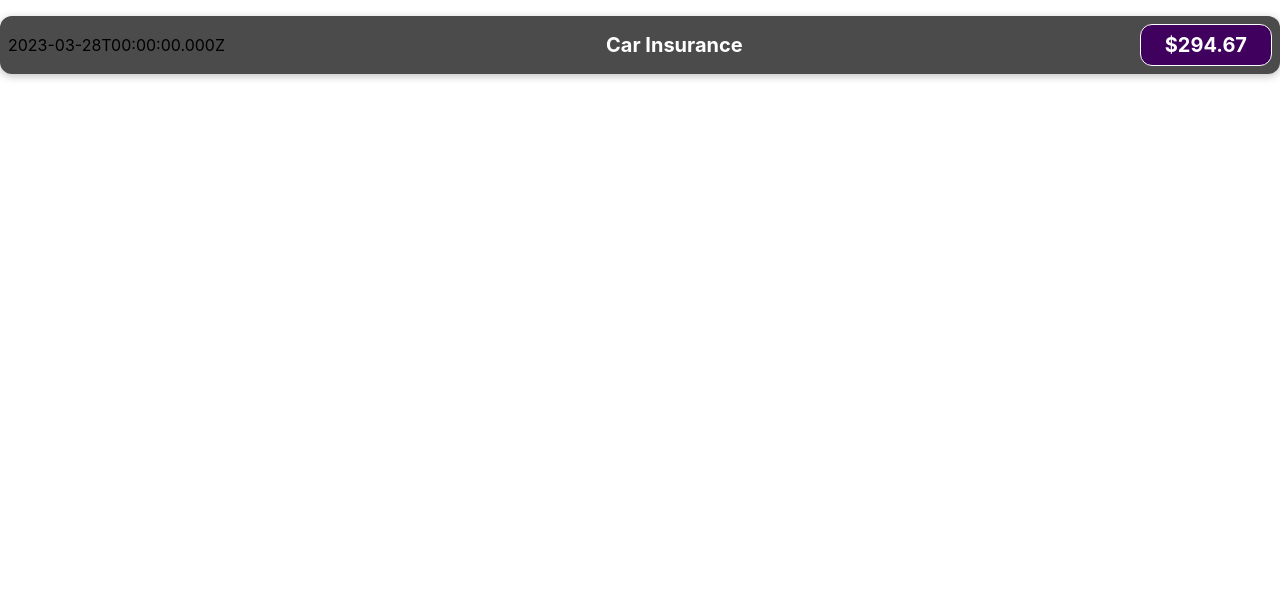
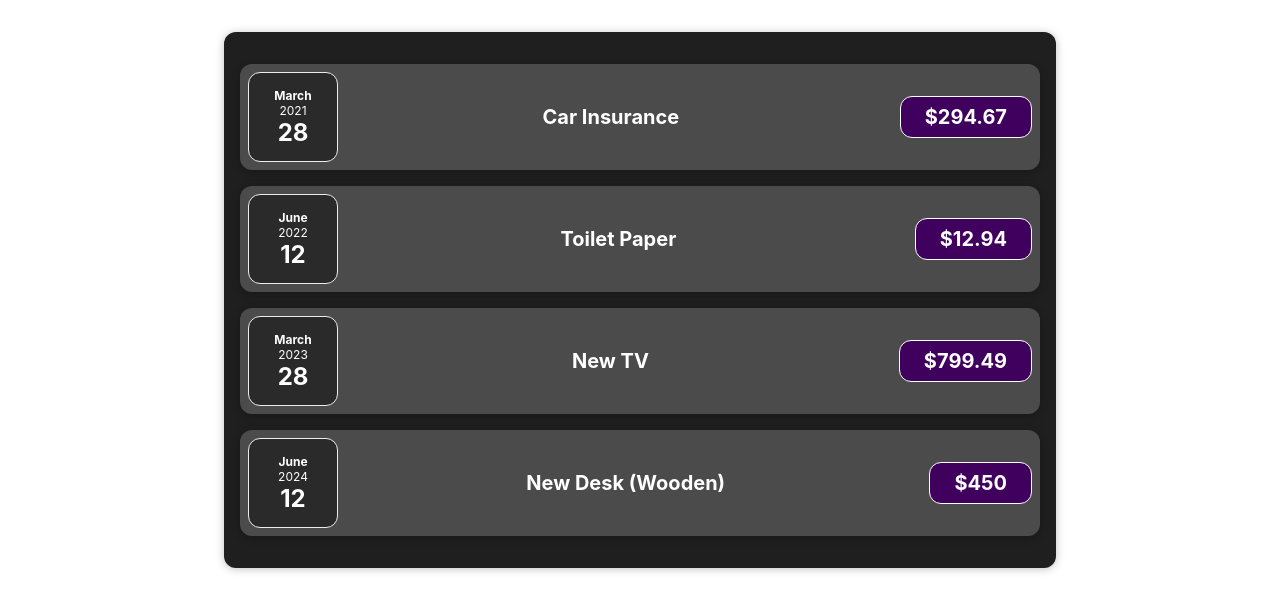
Before and after one commit to TheShadowbyte/expense-tracker, a React (Create React App) app: page / in a window 1280 px wide. Shown: the top 612 px of the page. Built offline with nearby package versions, Linux system fonts and the light colour scheme.

Commit message:
Created the Expenses component

```diff
--- a/src/App.js
+++ b/src/App.js
@@ -1,14 +1,14 @@
-import logo from './logo.svg';
 import './App.css';
-import './components/ExpenseItem';
-import ExpenseItem from "./components/ExpenseItem";
+import Expenses from "./components/Expenses";
 
 function App() {
+
   return (
     <div className="App">
-        <ExpenseItem></ExpenseItem>
+        <Expenses />
     </div>
   );
+
 }
 
 export default App;
--- /dev/null
+++ b/src/components/ExpenseDate.css
@@ -0,0 +1,26 @@
+.expense-date {
+    display: flex;
+    flex-direction: column;
+    width: 5.5rem;
+    height: 5.5rem;
+    border: 1px solid #ececec;
+    background-color: #2a2a2a;
+    color: white;
+    border-radius: 12px;
+    align-items: center;
+    justify-content: center;
+}
+
+.expense-date__month {
+    font-size: 0.75rem;
+    font-weight: bold;
+}
+
+.expense-date__year {
+    font-size: 0.75rem;
+}
+
+.expense-date__day {
+    font-size: 1.5rem;
+    font-weight: bold;
+}
--- /dev/null
+++ b/src/components/ExpenseDate.js
@@ -0,0 +1,18 @@
+import './ExpenseDate.css';
+
+function ExpenseDate(props) {
+
+    const month = props.date.toLocaleString('en', {month: 'long'});
+    const year = props.date.getFullYear();
+    const day = props.date.toLocaleString('en', {day: '2-digit'});
+
+    return (
+        <div className="expense-date">
+            <div className="expense-date__month">{month}</div>
+            <div className="expense-date__year">{year}</div>
+            <div className="expense-date__day">{day}</div>
+        </div>
+    );
+}
+
+export default ExpenseDate;
--- a/src/components/ExpenseItem.js
+++ b/src/components/ExpenseItem.js
@@ -1,15 +1,15 @@
 import './ExpenseItem.css';
+import './ExpenseDate';
+import ExpenseDate from "./ExpenseDate";
 
-function ExpenseItem() {
-    const expenseDate = new Date(2023, 2, 28);
-    const expenseTitle = 'Car Insurance';
-    const expenseAmount = 294.67;
+function ExpenseItem(props) {
+
     return (
         <div className="expense-item">
-            <div>{expenseDate.toISOString()}</div>
+            <ExpenseDate date={props.date} />
             <div className="expense-item__description">
-                <h2>{expenseTitle}</h2>
-                <div className="expense-item__price">${expenseAmount}</div>
+                <h2>{props.title}</h2>
+                <div className="expense-item__price">${props.amount}</div>
             </div>
         </div>
     );
--- /dev/null
+++ b/src/components/Expenses.css
@@ -0,0 +1,9 @@
+.expenses {
+    padding: 1rem;
+    background-color: rgb(31, 31, 31);
+    margin: 2rem auto;
+    width: 50rem;
+    max-width: 95%;
+    border-radius: 12px;
+    box-shadow: 0 1px 8px rgba(0, 0, 0, 0.25);
+}
--- /dev/null
+++ b/src/components/Expenses.js
@@ -0,0 +1,28 @@
+import ExpenseItem from "./ExpenseItem";
+import './Expenses.css';
+
+function Expenses() {
+
+    const expenses = [
+        { id: 'e1', title: 'Car Insurance', amount: 294.67, date: new Date(2021, 2, 28) },
+        { id: 'e2', title: 'Toilet Paper', amount: 12.94, date: new Date(2022, 5, 12) },
+        { id: 'e3', title: 'New TV', amount: 799.49, date: new Date(2023, 2, 28) },
+        { id: 'e4', title: 'New Desk (Wooden)', amount: 450, date: new Date(2024, 5, 12) }
+    ];
+
+    return (
+        <div className="expenses">
+            {expenses.map(expense => (
+                <ExpenseItem
+                    key={expense.id}
+                    title={expense.title}
+                    amount={expense.amount}
+                    date={expense.date}
+                />
+            ))}
+        </div>
+    );
+
+}
+
+export default Expenses;
```
